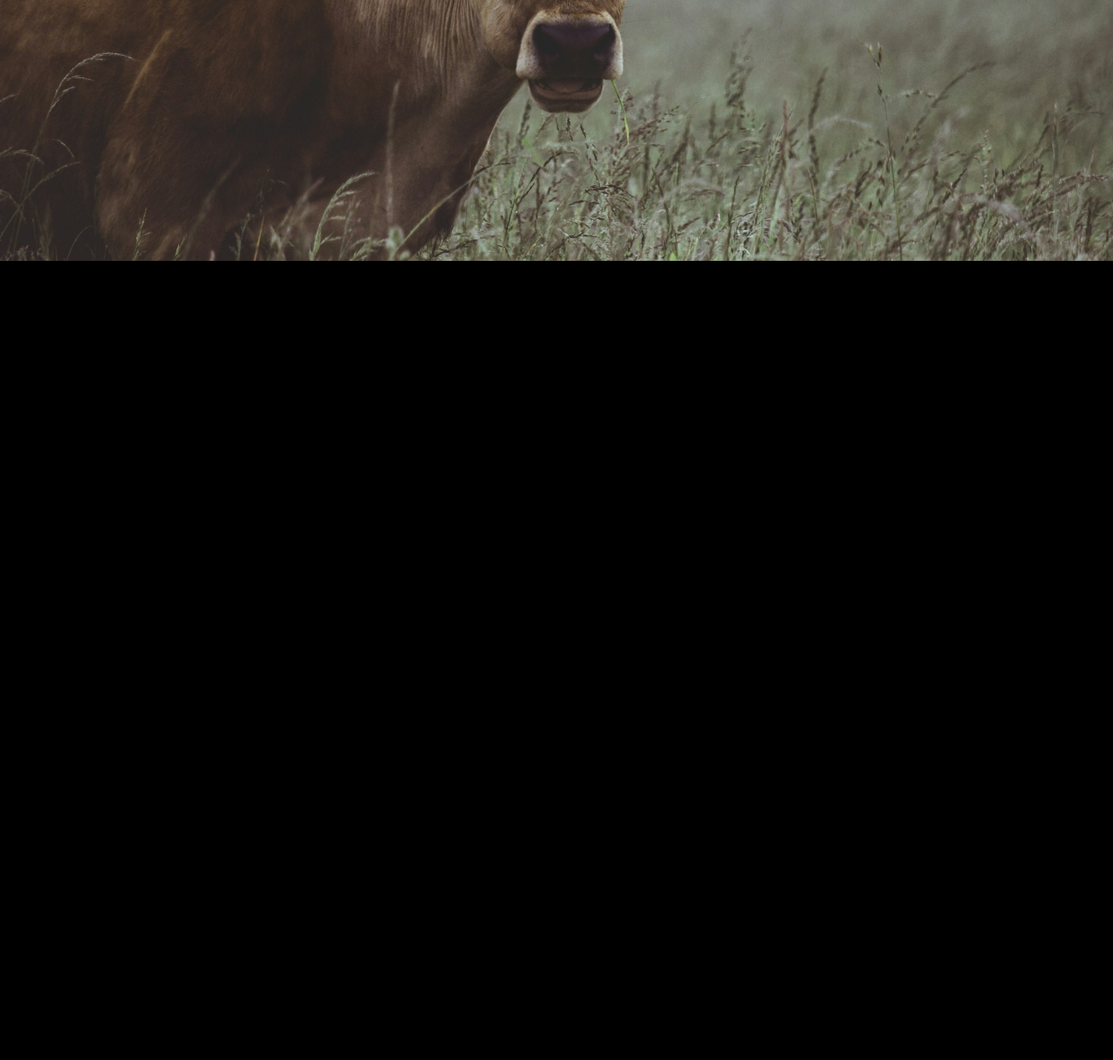
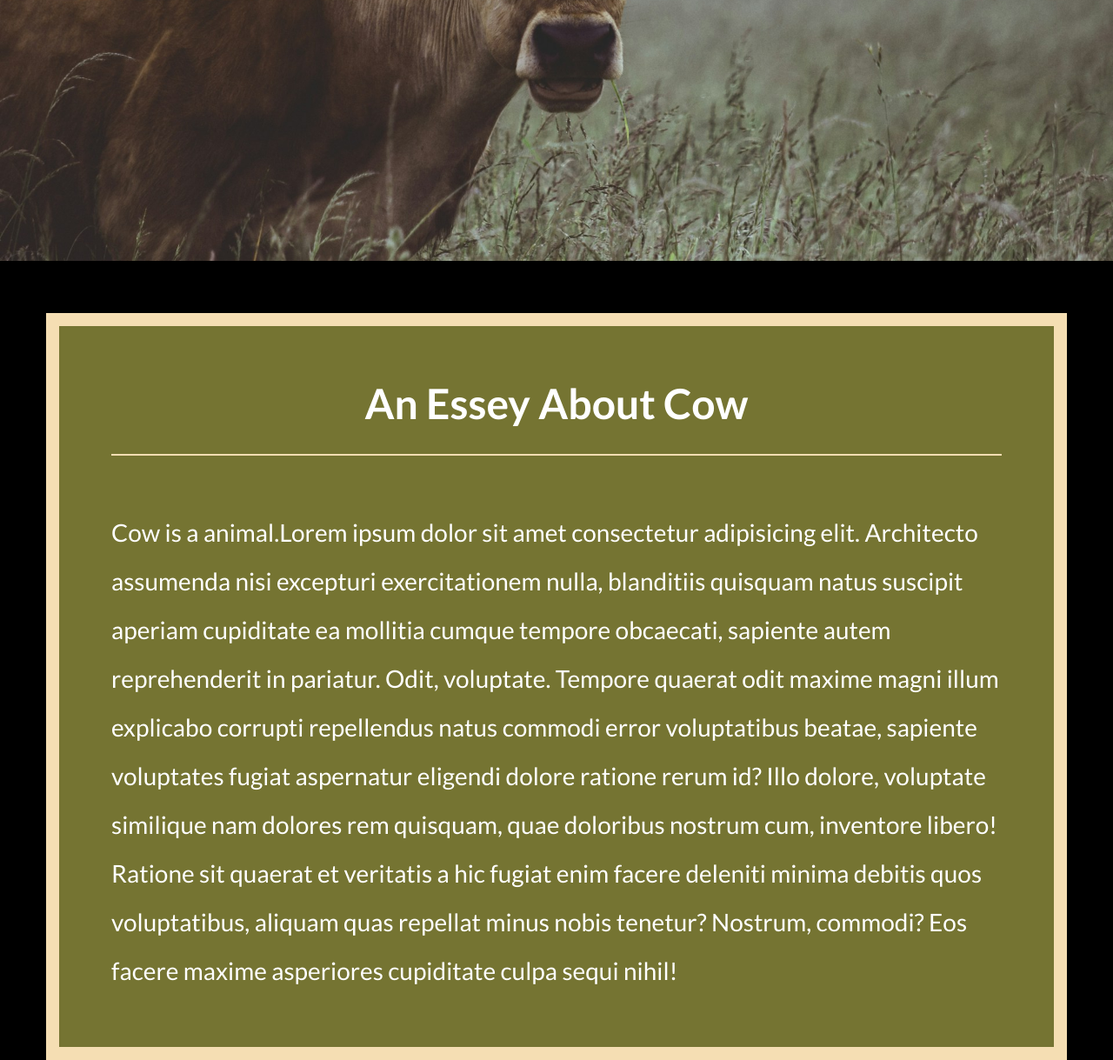
Before and after one commit to alhasan18/HTML-CSS-SESSION, a plain HTML site: page index.html in a window 1280 px wide. Shown: the part 500-1719 px from the top of the page at 87% size. Before the commit the page ends 800 px from the top, so only its background shows below. Drawn offline with Linux system fonts and the light colour scheme.

Commit message:
creating body content

```diff
--- a/index.html
+++ b/index.html
@@ -13,5 +13,32 @@
     <h1>THE COW</h1>
   </div>
 
+  <div class="article">
+    <!-- content -->
+
+    <h2>An Essey About Cow</h2>
+    <p>Cow is a animal.Lorem ipsum dolor sit amet consectetur adipisicing elit. Architecto assumenda nisi excepturi exercitationem nulla, blanditiis quisquam natus suscipit aperiam cupiditate ea mollitia cumque tempore obcaecati, sapiente autem reprehenderit in pariatur. Odit, voluptate. Tempore quaerat odit maxime magni illum explicabo corrupti repellendus natus commodi error voluptatibus beatae, sapiente voluptates fugiat aspernatur eligendi dolore ratione rerum id? Illo dolore, voluptate similique nam dolores rem quisquam, quae doloribus nostrum cum, inventore libero! Ratione sit quaerat et veritatis a hic fugiat enim facere deleniti minima debitis quos voluptatibus, aliquam quas repellat minus nobis tenetur? Nostrum, commodi? Eos facere maxime asperiores cupiditate culpa sequi nihil!</p>
+
+  </div>
+  <div>
+    <h2>Types of Cow</h2>
+    <div>
+
+      <div>
+        <img src="https://media.istockphoto.com/id/827928912/photo/portrait-of-cow-calf.webp?a=1&b=1&s=612x612&w=0&k=20&c=uW14ddZpHDTvZFd-Su4q6dc5aASj0Vmp15XlAMUfSdU=" alt="">
+      </div>
+
+      <div>
+        <img src="https://media.istockphoto.com/id/497343502/photo/funny-portrait-of-a-cow.webp?a=1&b=1&s=612x612&w=0&k=20&c=iuM2mCOsse2ggN3_JnwjSknYU-ajHyueuWxmJzTwYnc=" alt="">
+      </div>
+
+      <div>
+        <img src="https://media.istockphoto.com/id/108227041/photo/portrait-of-cow-on-green-idyllic-pasture.webp?a=1&b=1&s=612x612&w=0&k=20&c=5D6yEu2p1UxCAw4ajEfqIw8HUQEcgbMNH-BDzB0mcME=" alt="">
+      </div>
+
+    </div>
+  </div>
+
+
 </body>
 </html>
--- a/styles/style.css
+++ b/styles/style.css
@@ -1,6 +1,9 @@
+@import url('https://fonts.googleapis.com/css2?family=Lato:ital,wght@0,100;0,300;0,400;0,700;0,900;1,100;1,300;1,400;1,700;1,900&display=swap');
+
 *{
   margin: 0;
   padding: 0;
+  font-family: "Lato", sans-serif;
 }
 
 body{
@@ -25,3 +28,25 @@ body{
   word-spacing: 40px;
   letter-spacing: 20px;
 }
+
+.article{
+  width: 80%;   /* (means total jaygar 80% niye nise) */
+  margin: 60px auto;
+  background-color: rgb(117, 116, 50);
+  padding: 60px;
+  border: 15px solid wheat;
+}
+.article h2{
+  text-align: center;
+  font-size: 48px;
+  border-bottom: 2px solid wheat;
+  margin-bottom: 60px;
+  padding-bottom: 30px;
+
+}
+.article p{
+  font-size: 28px;
+  line-height: 2em;
+  /* em means parent er height nibe.eikhane 2em means text height er double height gap dibe */
+  /* inline element height width nite parena */
+}
```
